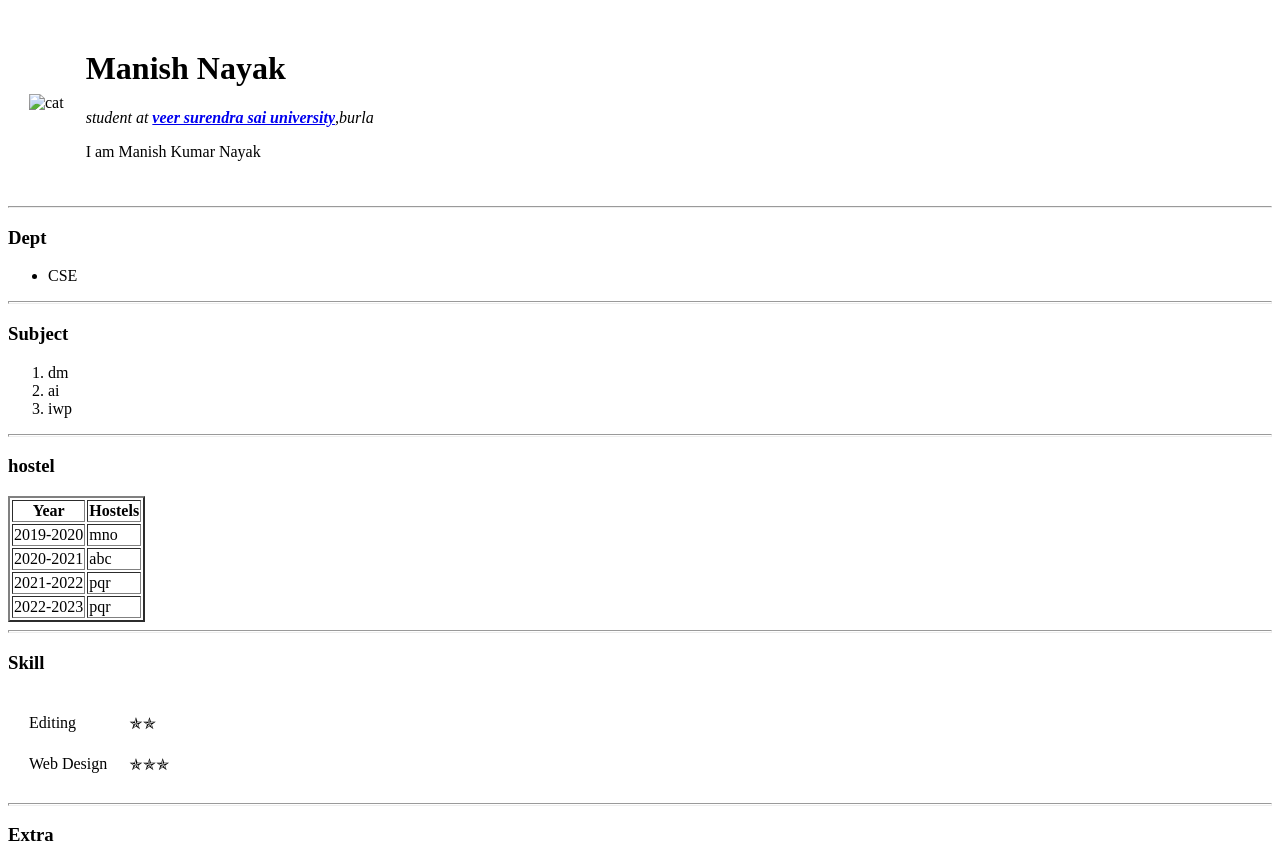
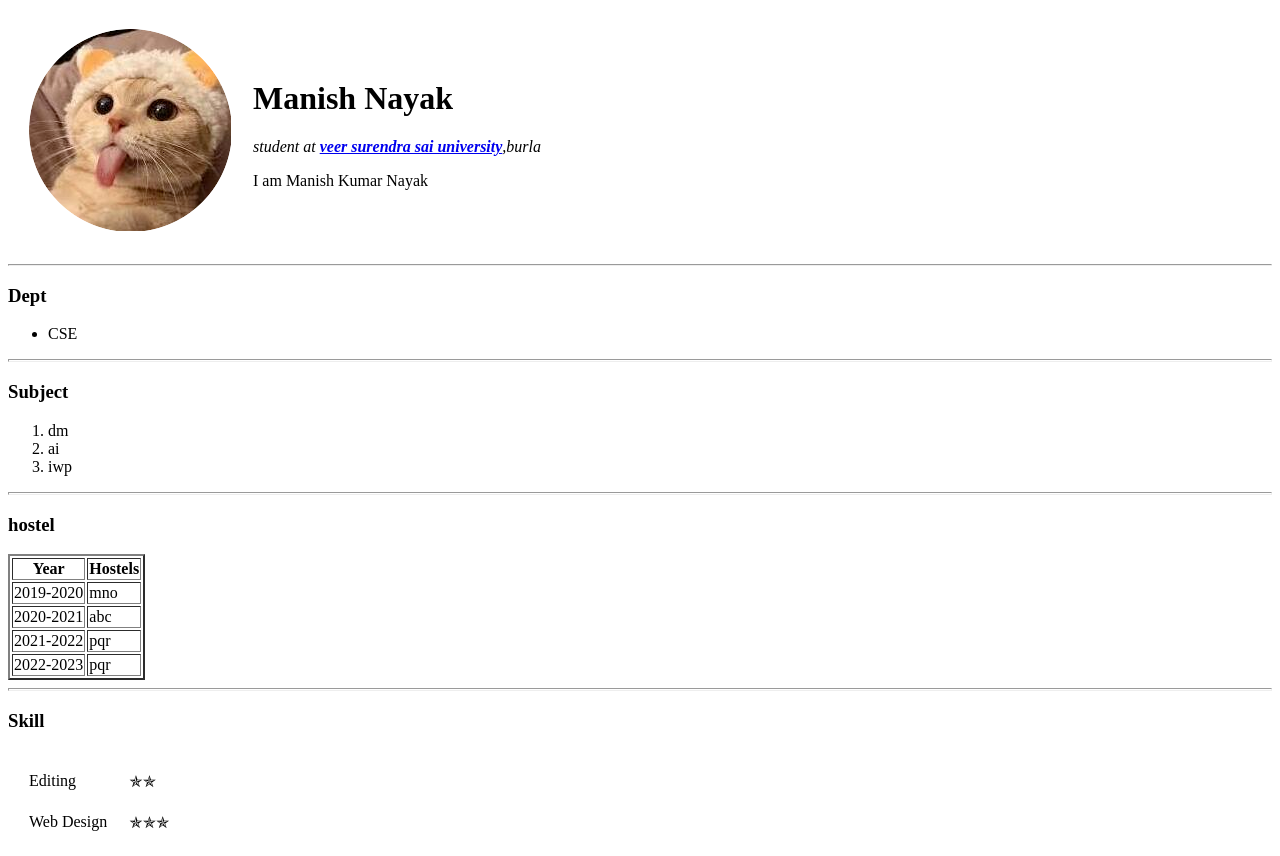
Before and after one commit to MANISH-NAYAK403/roughwork, a plain HTML site: page index.html in a window 1280 px wide. Shown: the top 856 px of the page. Drawn offline with Linux system fonts and the light colour scheme.

Commit message:
Update index.html

```diff
--- a/index.html
+++ b/index.html
@@ -7,7 +7,7 @@
    <body>
       <table cellspacing="20">
          <tr>
-            <td><img src="cat1.png" alt="cat"> </td>
+            <td><img src="img/cat1.png" alt="cat"> </td>
             <td>
                <h1>Manish Nayak</h1>
                <p><em>student at <strong> <a href="https://www.vssut.ac.in/">veer surendra sai university</a></strong>,burla</em></p>
```
